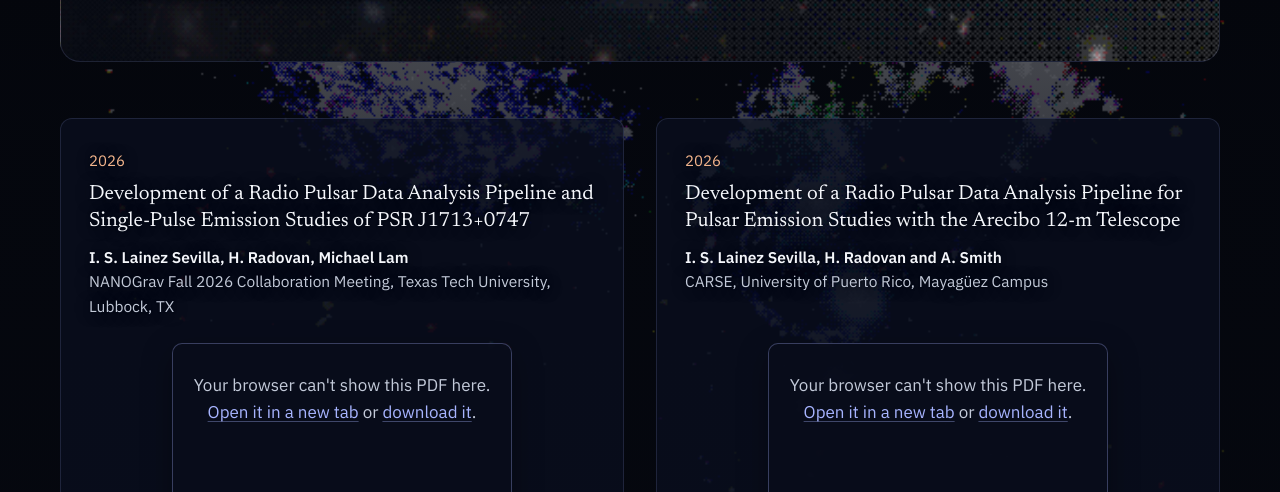
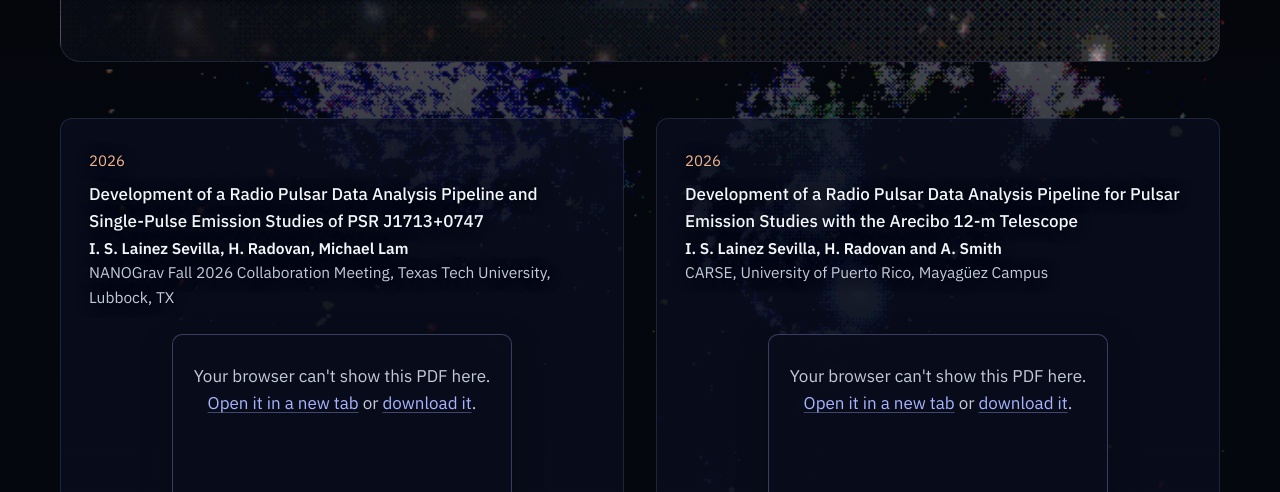
Before and after one commit to isaclainez/isaclainez.github.io, a plain HTML site: page posters.html in a window 1280 px wide. Shown: the part 308-800 px from the top of the page. Drawn offline with Linux system fonts and the light colour scheme.

Commit message:
Refactor .poster-title styles for cleaner layout
Removed unnecessary styles from .poster-title and added margin-top and font-weight.

```diff
--- a/style.css
+++ b/style.css
@@ -698,13 +698,10 @@ blockquote cite { display: block; margin-top: 12px; font-family: var(--sans); fo
 }
 
 .poster-title {
-  display: block;
-  margin-bottom: 10px;
-  color: var(--ink);
-  font-family: var(--serif);
-  font-size: clamp(1.15rem, 1.6vw, 1.4rem);
-  line-height: 1.3;
+  margin-top: 0;
+  font-weight: 500;
 }
+.poster-card .pub-meta em { font-style: italic; }
 
 /* Space between the venue line and the viewer */
 .poster-title + .pub-meta + .pub-meta { margin-bottom: 24px; }
```
